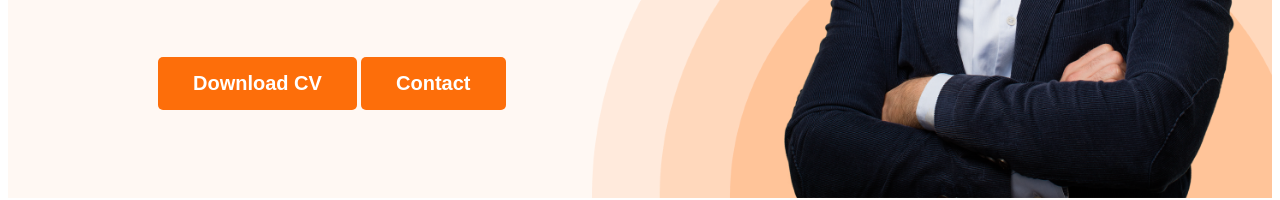
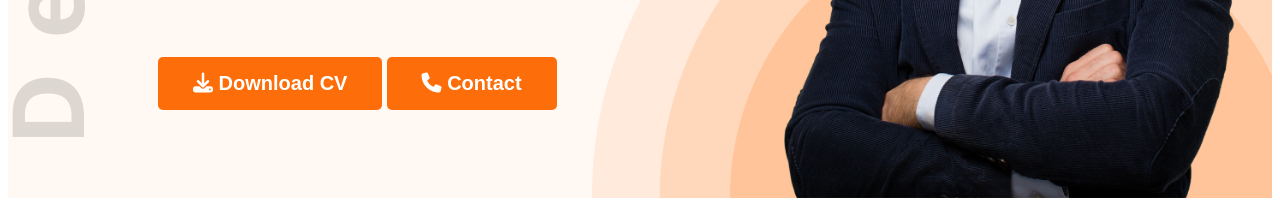
Before and after one commit to jubayer-hossain71/Web_Developer_Portfolio, a plain HTML site: page index.html in a window 1280 px wide. Shown: the part 634-834 px from the top of the page. Drawn offline with nearby package versions, Linux system fonts and the light colour scheme.

Commit message:
added font awesome iteam

```diff
--- a/Styles/portfolio.css
+++ b/Styles/portfolio.css
@@ -65,9 +65,9 @@ nav a {
 /* header related styles */
 .header {
   background-color: #FFF8F3;
-  background-image: url(../images/dfiugsdgsdg.png);
+  background-image: url(../images/dfiugsdgsdg.png) , url('../images/developer.png');
   background-repeat: no-repeat;
-  background-position: bottom right;
+  background-position: bottom right , top left;
 }
 
 .banner {
--- a/index.html
+++ b/index.html
@@ -10,6 +10,7 @@
   <link href="https://fonts.googleapis.com/css2?family=Open+Sans:ital,wght@0,500;0,700;0,800;1,400&display=swap"
     rel="stylesheet">
   <link rel="stylesheet" href="Styles/portfolio.css">
+  <script src="https://kit.fontawesome.com/d1c6ec9fed.js" crossorigin="anonymous"></script>
 </head>
 
 <body>
@@ -28,8 +29,8 @@
         <h1 class="banner-tittle">Mary Hardy</h1>
         <p class="banner-description">Shot what able cold new see hold.Friendly as an betrayed formerly he. Morning
           because as to society behaved moments.</p>
-        <button class="btn-primary">Download CV</button>
-        <button class="btn-primary">Contact</button>
+        <button class="btn-primary"> <i class="fa-solid fa-download"></i> Download CV</button>
+        <button class="btn-primary"> <i class="fa-solid fa-phone"></i> Contact</button>
       </div>
       <img class="profile-pic" src="images/hardy.png" alt="">
     </div>
@@ -151,7 +152,7 @@
         </div>
       </div>
       <div class="download-CV">
-        <button class="btn-primary">Download CV</button>
+        <button class="btn-primary"> <i class="fa-solid fa-download"></i> Download CV</button>
       </div>
     </section>
   </main>
```
